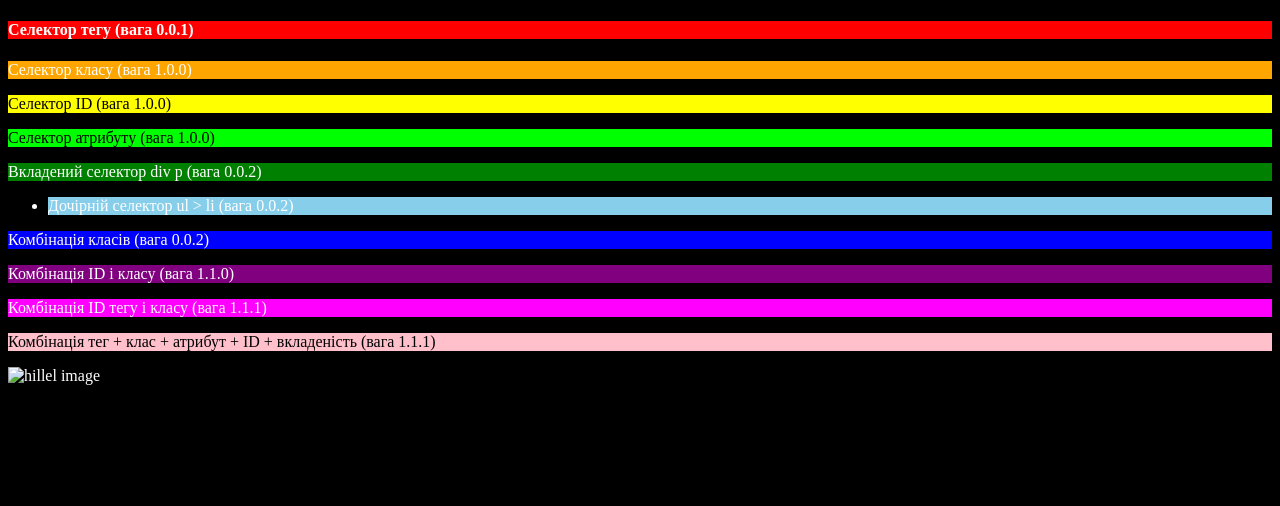
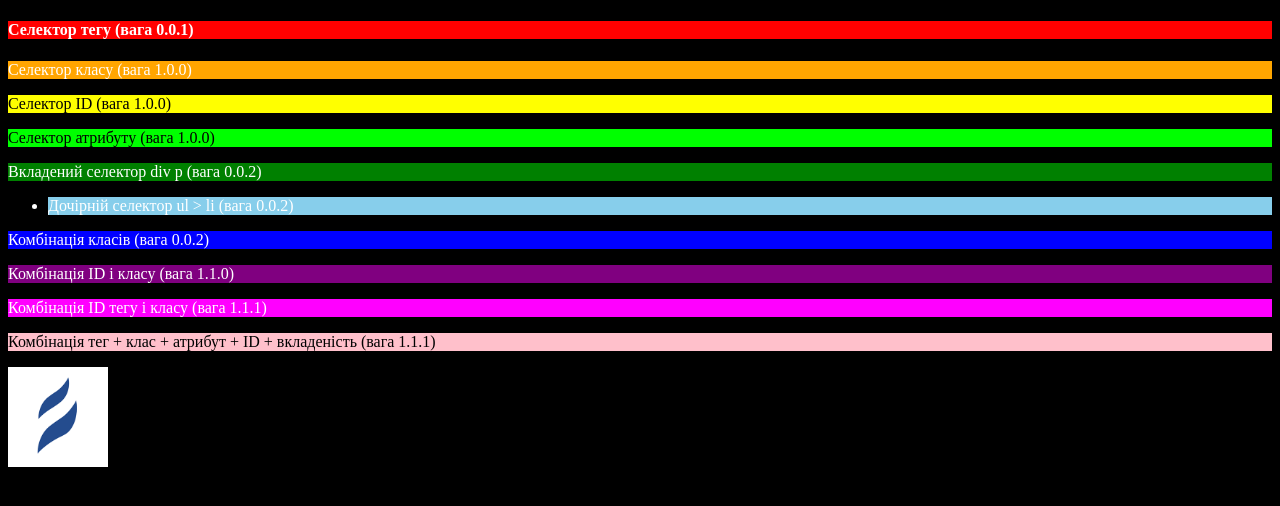
Before and after one commit to Illya301a/hometask, a plain HTML site: page index.html in a window 1280 px wide. Drawn offline with Linux system fonts and the light colour scheme.

Commit message:
Added style for hillel logo.

```diff
--- a/style.css
+++ b/style.css
@@ -47,3 +47,7 @@ p.supercombo#supercombo {
     background-color: pink;
     color: black;
 }
+img{
+    width: 100px;
+    height: 100px;
+}
```
Also changed, not shown: hillel.png (added).
